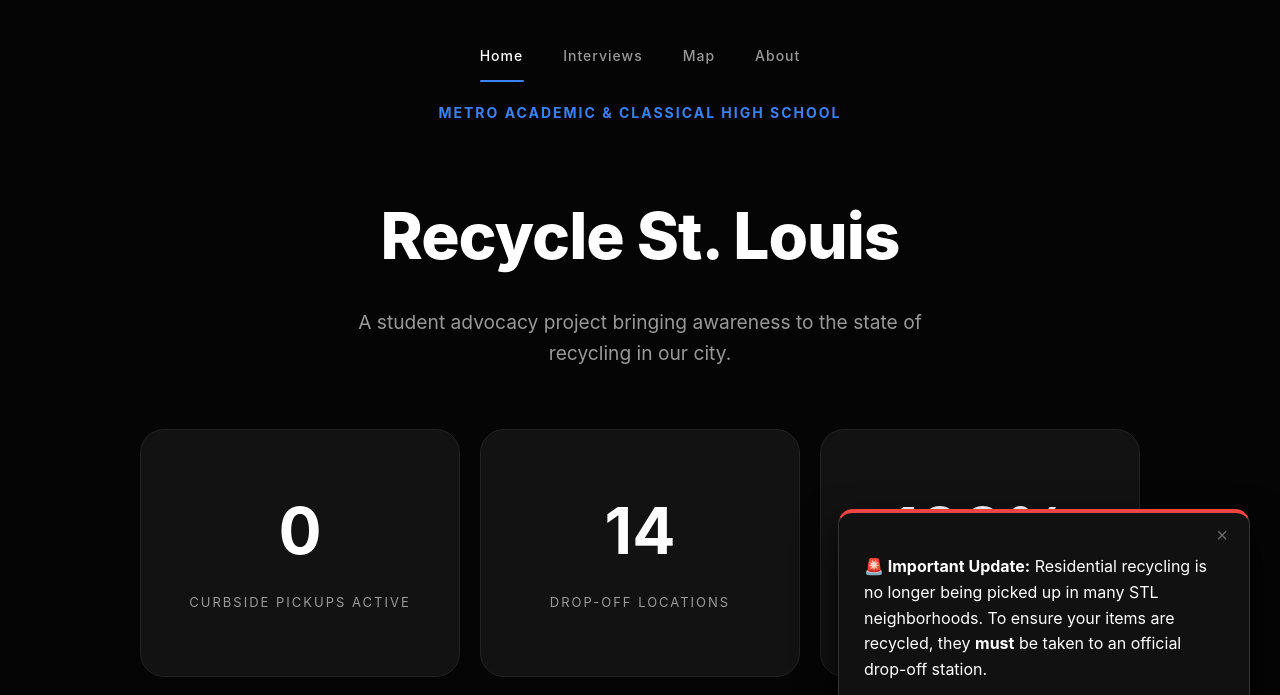
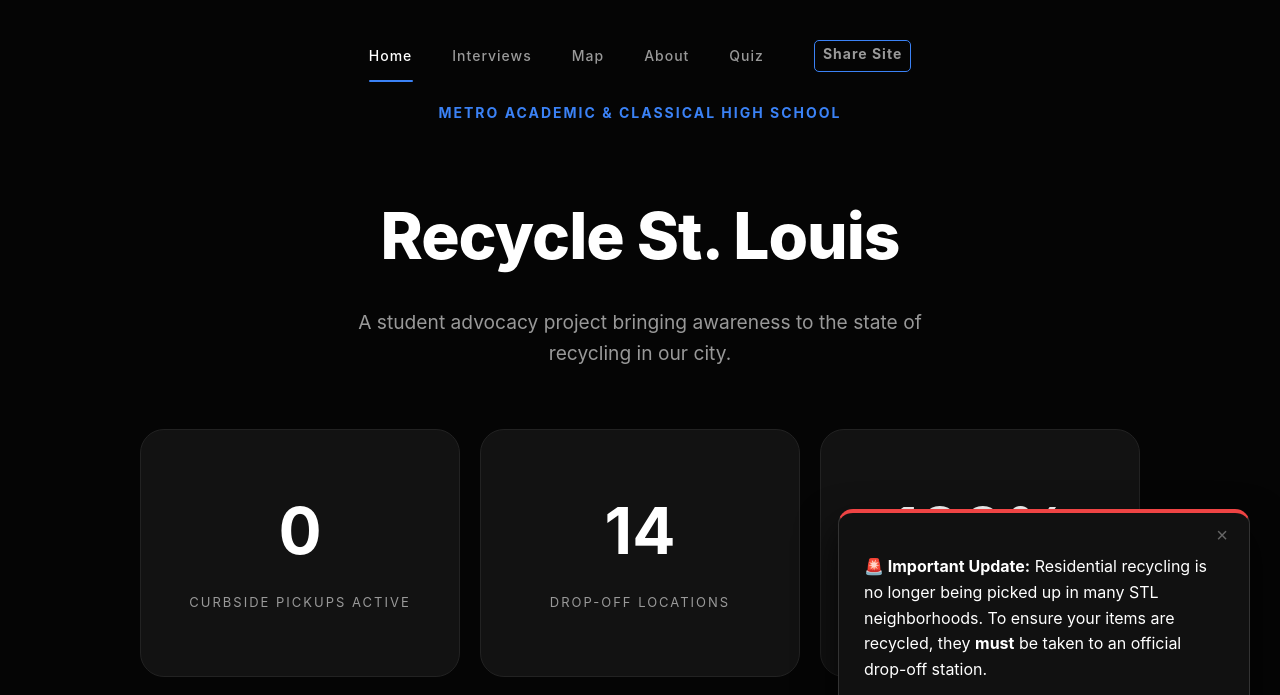
Before and after one commit to greatestbestesyguy-wq/greatestbestesyguy-wq.github.io, a plain HTML site: page index.html in a window 1280 px wide. Shown: the top 695 px of the page. Drawn offline with Linux system fonts and the light colour scheme.

Commit message:
Update shared.html

```diff
--- a/shared.html
+++ b/shared.html
@@ -5,6 +5,8 @@
             <a href="interviews.html">Interviews</a>
             <a href="map.html">Map</a>
             <a href="about.html">About</a>
+            <a href="quiz.html">Quiz</a>
+            <a href="#" onclick="shareCurrentPage(); return false;" style="color: var(--accent); font-weight: bold; border: 1px solid var(--accent); padding: 2px 8px; border-radius: 5px; margin-left: 10px;">Share Site</a>
         </nav>
         <h2>Metro Academic & Classical High School</h2>
     </header>
```
